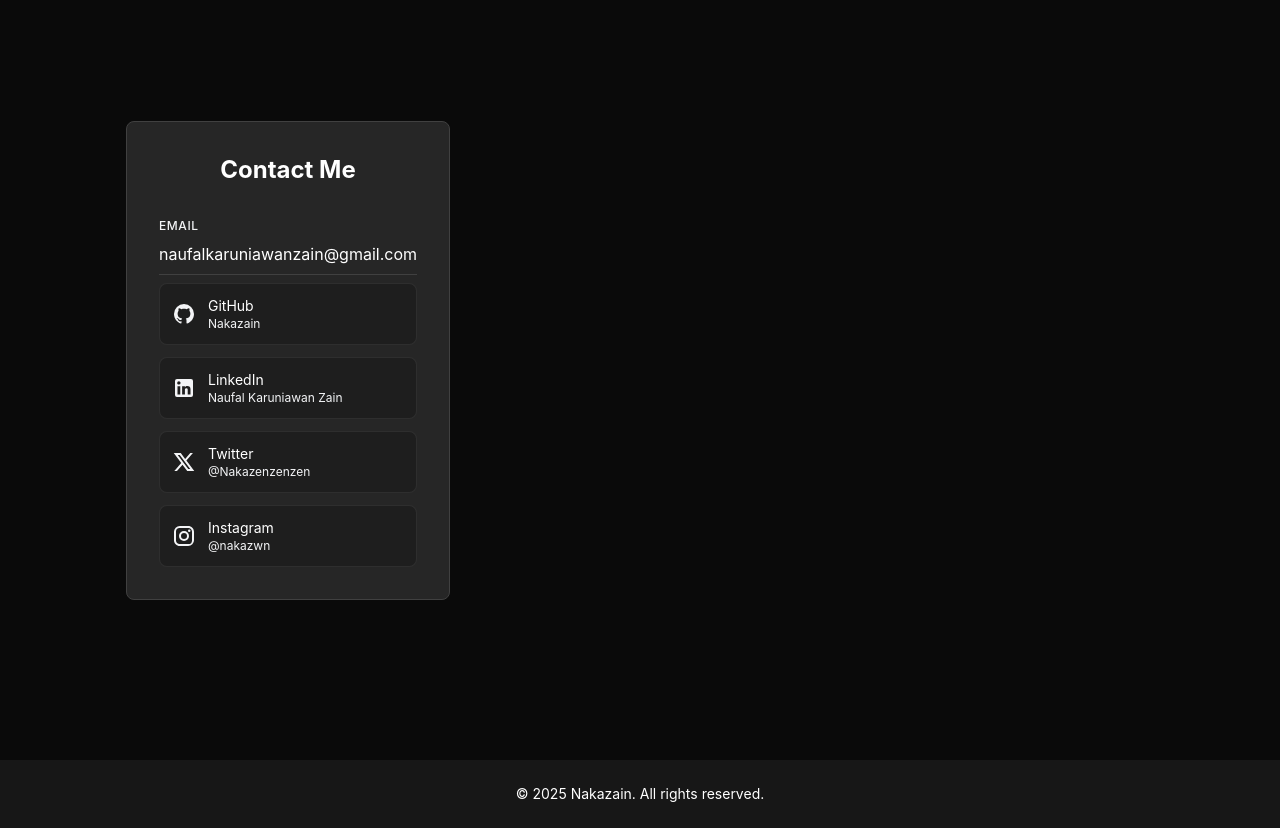
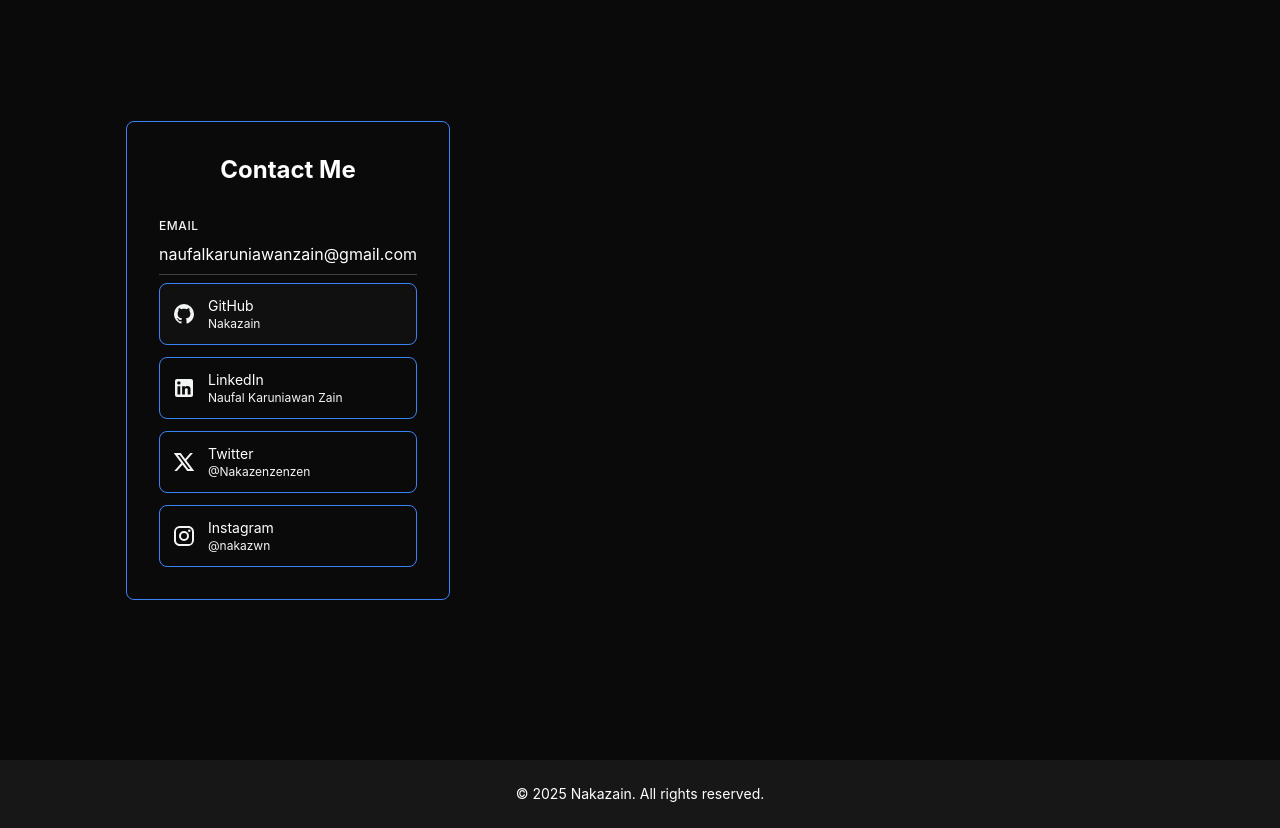
Before and after one commit to Nakazain/Porto-w-anime-js, a Next.js app: page / in a window 1280 px wide. Shown: the part 1640-2468 px from the top of the page. Built offline with nearby package versions, Linux system fonts and the light colour scheme.

Commit message:
Fixing color

```diff
--- a/src/app/component/contact.tsx
+++ b/src/app/component/contact.tsx
@@ -1,7 +1,7 @@
 export default function ContactCard() {
   return (
     <div className="w-full max-w-md">
-      <div className="relative bg-neutral-800 border border-neutral-700 rounded-lg overflow-hidden">
+      <div className="relative border border-primary rounded-lg overflow-hidden">
         <div className="p-8">
           <div className="mb-8">
             <h4 className="text-2xl text-center font-bold text-white mb-2">
@@ -18,7 +18,7 @@ export default function ContactCard() {
               </div>
               <a
                 href="mailto:naufalkaruniawanzain@gmail.com"
-                className="block text-white hover:text-[#3b82f6] transition-colors duration-200"
+                className="block text-white hover:text-accent transition-colors duration-200"
               >
                 naufalkaruniawanzain@gmail.com
               </a>
@@ -29,7 +29,7 @@ export default function ContactCard() {
               <div className="space-y-3">
                 <a
                   href="https://github.com/Nakazain"
-                  className="flex items-center gap-3 p-3 rounded-lg bg-neutral-900/50 hover:bg-neutral-900 border border-neutral-700/50 hover:border-[#3b82f6]/50 transition-all duration-200 group"
+                  className="flex items-center gap-3 p-3 rounded-lg bg-neutral-900/50 hover:bg-neutral-900 border border-primary hover:border-secondary/50 transition-all duration-200 group"
                 >
                   <svg
                     xmlns="http://www.w3.org/2000/svg"
@@ -43,7 +43,7 @@ export default function ContactCard() {
                     />
                   </svg>
                   <div className="flex-1">
-                    <div className="text-sm text-white group-hover:text-[#3b82f6] transition-colors">
+                    <div className="text-sm text-white group-hover:text-accent transition-colors">
                       GitHub
                     </div>
                     <div className="text-xs">Nakazain</div>
@@ -52,7 +52,7 @@ export default function ContactCard() {
 
                 <a
                   href="https://www.linkedin.com/in/naufal-karuniawan-zain-503239366"
-                  className="flex items-center gap-3 p-3 rounded-lg bg-neutral-900/50 hover:bg-neutral-900 border border-neutral-700/50 hover:border-[#8b5cf6]/50 transition-all duration-200 group"
+                  className="flex items-center gap-3 p-3 rounded-lg hover:bg-neutral-900 border border-primary hover:border-secondary/50 transition-all duration-200 group"
                 >
                   <svg
                     xmlns="http://www.w3.org/2000/svg"
@@ -66,7 +66,7 @@ export default function ContactCard() {
                     />
                   </svg>
                   <div className="flex-1">
-                    <div className="text-sm text-white group-hover:text-[#8b5cf6] transition-colors">
+                    <div className="text-sm text-white group-hover:text-accent transition-colors">
                       LinkedIn
                     </div>
                     <div className="text-xs">Naufal Karuniawan Zain</div>
@@ -75,7 +75,7 @@ export default function ContactCard() {
 
                 <a
                   href="https://twitter.com/Nakazenzenzen"
-                  className="flex items-center gap-3 p-3 rounded-lg bg-neutral-900/50 hover:bg-neutral-900 border border-neutral-700/50 hover:border-[#22d3ee]/50 transition-all duration-200 group"
+                  className="flex items-center gap-3 p-3 rounded-lg hover:bg-neutral-900 border border-primary hover:border-secondary/50 transition-all duration-200 group"
                 >
                   <svg
                     xmlns="http://www.w3.org/2000/svg"
@@ -89,7 +89,7 @@ export default function ContactCard() {
                     />
                   </svg>
                   <div className="flex-1">
-                    <div className="text-sm text-white group-hover:text-[#22d3ee] transition-colors">
+                    <div className="text-sm text-white group-hover:text-accent transition-colors">
                       Twitter
                     </div>
                     <div className="text-xs">@Nakazenzenzen</div>
@@ -97,7 +97,7 @@ export default function ContactCard() {
                 </a>
                 <a
                   href="https://www.instagram.com/nakazwn/"
-                  className="flex items-center gap-3 p-3 rounded-lg bg-neutral-900/50 hover:bg-neutral-900 border border-neutral-700/50 hover:border-[#22d3ee]/50 transition-all duration-200 group"
+                  className="flex items-center gap-3 p-3 rounded-lg hover:bg-neutral-900 border border-primary hover:border-secondary/50 transition-all duration-200 group"
                 >
                   <svg
                     xmlns="http://www.w3.org/2000/svg"
@@ -111,7 +111,7 @@ export default function ContactCard() {
                     />
                   </svg>
                   <div className="flex-1">
-                    <div className="text-sm text-white group-hover:text-[#22d3ee] transition-colors">
+                    <div className="text-sm text-white group-hover:text-accent transition-colors">
                       Instagram
                     </div>
                     <div className="text-xs">@nakazwn</div>
```
